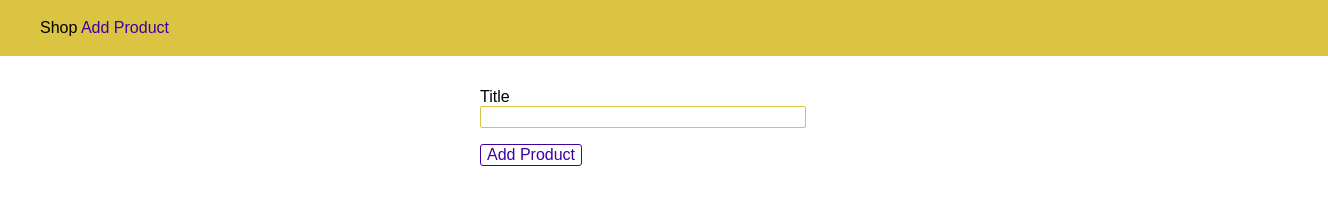
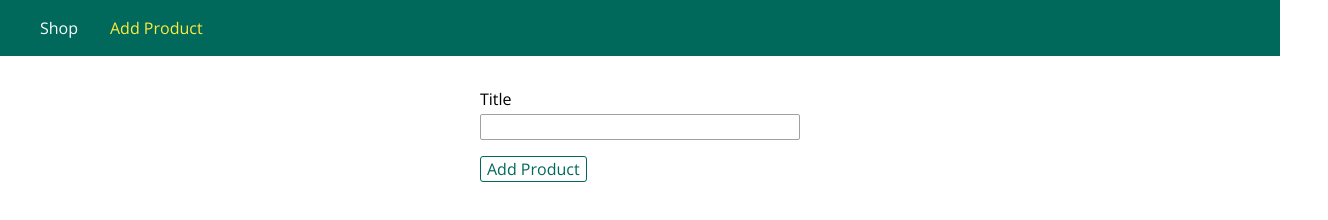
Before and after one commit to CardosoRepository/NodeJS-Projects, a website: page 2 - ExpressJS/views/add-product.html in a window 1280 px wide. Shown: the whole page, 1328 px wide, since content can reach past the window. Drawn offline with nearby package versions, Linux system fonts and the light colour scheme.

Commit message:
refact (2 - ExpressJS): major refact in html and css files

```diff
--- /dev/null
+++ b/2 - ExpressJS/public/css/forms.css
@@ -0,0 +1,20 @@
+.form-control {
+    margin: 1rem 0;
+}
+
+.form-control label,
+.form-control input {
+    display: block;
+    width: 100%;
+    margin-bottom: 0.25rem;
+}
+
+.form-control input {
+    border: 1px solid #a1a1a1;
+    font: inherit;
+    border-radius: 2px;
+}
+
+.form-control input:focus {
+    outline-color: #00695c;
+}
--- a/2 - ExpressJS/public/css/main.css
+++ b/2 - ExpressJS/public/css/main.css
@@ -1,17 +1,24 @@
+@import url('https://fonts.googleapis.com/css?family=Open+Sans:400,700');
+
+* {
+  box-sizing: border-box;
+}
+
 body {
   padding: 0;
   margin: 0;
-    font-family: sans-serif;
+  font-family: 'Open Sans', sans-serif;
 }
 
 main {
   padding: 1rem;
+  margin: auto;
 }
 
 .main-header {
   width: 100%;
   height: 3.5rem;
-    background-color: #dbc441;
+  background-color: #00695c;
   padding: 0 1.5rem;
 }
 
@@ -35,11 +42,67 @@ main {
 
 .main-header__item a {
   text-decoration: none;
-    color: black;
+  color: white;
 }
 
 .main-header__item a:hover,
 .main-header__item a:active,
 .main-header__item a.active {
-    color: #6200ff;
+  color: #ffeb3b;
 }
+
+.grid {
+  display: flex;
+  flex-wrap: wrap;
+  justify-content: space-around;
+  align-items: stretch;
+}
+
+.card {
+  box-shadow: 0 2px 8px rgba(0, 0, 0, 0.26);
+}
+
+.card__header,
+.card__content {
+  padding: 1rem;
+}
+
+.card__header h1,
+.card__content h1,
+.card__content h2,
+.card__content p {
+  margin: 0;
+}
+
+.card__image {
+  width: 100%;
+}
+
+.card__image img {
+  width: 100%;
+}
+
+.card__actions {
+    padding: 1rem;
+    text-align: center;
+}
+
+.card__actions button,
+.card__actions a {
+    margin: 0 0.25rem;
+}
+
+.btn {
+  font: inherit;
+  border: 1px solid #00695c;
+  color: #00695c;
+  background: white;
+  border-radius: 3px;
+  cursor: pointer;
+}
+
+.btn:hover,
+.btn:active {
+  background-color: #00695c;
+  color: white;
+}
--- a/2 - ExpressJS/public/css/product.css
+++ b/2 - ExpressJS/public/css/product.css
@@ -1,81 +1,25 @@
-body {
-    padding: 0;
-    margin: 0;
-    font-family: sans-serif;
-}
-
-main {
-    padding: 1rem;
-}
-
-.main-header {
-    width: 100%;
-    height: 3.5rem;
-    background-color: #dbc441;
-    padding: 0 1.5rem;
-}
-
-.main-header__nav {
-    height: 100%;
-    display: flex;
-    align-items: center;
-}
-
-.main-header__item-list {
-    list-style: none;
-    margin: 0;
-    padding: 0;
-    display: flex;
-}
-
-.main-header__item {
-    margin: 0 1rem;
-    padding: 0;
-}
-
-.main-header__item a {
-    text-decoration: none;
-    color: black;
-}
-
-.main-header__item a:hover,
-.main-header__item a:active,
-.main-header__item a.active {
-    color: #3e00a1;
-}
-
 .product-form {
     width: 20rem;
     max-width: 90%;
     margin: auto;
 }
 
-.form-control {
-    margin: 1rem 0;
-}
-.form-control label,
-.form-control input {
-    display: block;
-    width: 100%;
+.product-item {
+    width: 20rem;
+    max-width: 95%;
 }
 
-.form-control input {
-    border: 1px solid #dbc441;
-    font: inherit;
-    border-radius: 2px;
+.product__title {
+    font-size: 1.2rem;
+    text-align: center;
 }
 
-button {
-    font: inherit;
-    border: 1px solid #3e00a1;
-    color: #3e00a1;
-    background: white;
-    border-radius: 3px;
-    cursor: pointer;
+.product__price {
+    text-align: center;
+    color: #4d4d4d;
+    margin-bottom: 0.5rem;
 }
 
-button:hover,
-button:active {
-    background-color: #3e00a1;
-    color: white;
+.product__description {
+    text-align: center;
 }
--- a/2 - ExpressJS/util/path.js
+++ b/2 - ExpressJS/util/path.js
@@ -1,3 +1,3 @@
 const path = require('path');
 
-module.exports = path.dirname(require.main.filename);
+module.exports = path.dirname(process.mainModule.filename);
--- a/2 - ExpressJS/views/add-product.html
+++ b/2 - ExpressJS/views/add-product.html
@@ -4,7 +4,10 @@
 <head>
     <meta charset="UTF-8">
     <meta name="viewport" content="width=device-width, initial-scale=1.0">
+    <meta http-equiv="X-UA-Compatible" content="ie=edge">
     <title>Add Product</title>
+    <link rel="stylesheet" href="/css/main.css">
+    <link rel="stylesheet" href="/css/forms.css">
     <link rel="stylesheet" href="/css/product.css">
 </head>
 
@@ -12,10 +15,8 @@
     <header class="main-header">
         <nav class="main-header__nav">
             <ul class="main-header__item-list">
-                <li class="main-header__item">
-                    <a href="/">Shop</a>
-                    <a class="active" href="/admin/add-product">Add Product</a>
-                </li>
+                <li class="main-header__item"><a href="/">Shop</a></li>
+                <li class="main-header__item"><a class="active" href="/admin/add-product">Add Product</a></li>
             </ul>
         </nav>
     </header>
@@ -26,7 +27,8 @@
                 <label for="title">Title</label>
                 <input type="text" name="title" id="title">
             </div>
-            <button type="submit">Add Product</button>
+
+            <button class="btn" type="submit">Add Product</button>
         </form>
     </main>
 </body>
```
Also changed, not shown: 2 - ExpressJS/app.js (+5 -4 lines), 2 - ExpressJS/routes/admin.js (+11 -8 lines), 2 - ExpressJS/routes/shop.js (+6 -4 lines), 2 - ExpressJS/views/404.html (+6 -9 lines), 2 - ExpressJS/views/shop.html (+22 -5 lines). Lines whose indentation alone changed are shown as unchanged.
